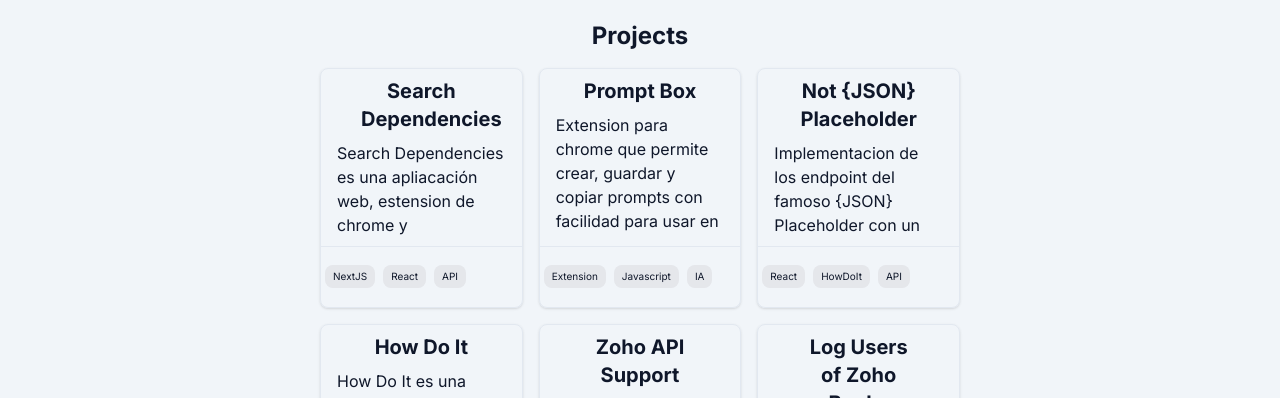
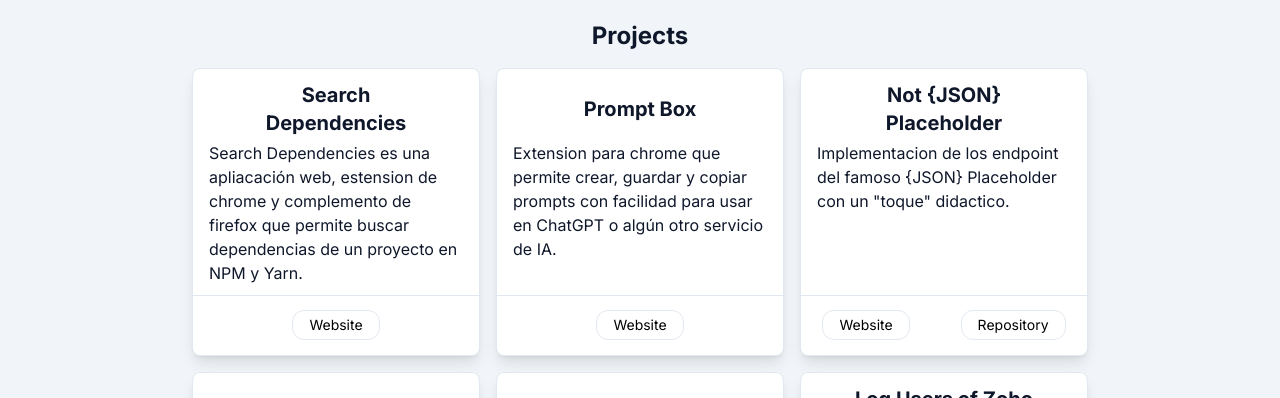
Before and after one commit to zenx5/zenx5pro, a Next.js app: page /en in a window 1280 px wide. Shown: the part 402-800 px from the top of the page. Built offline with nearby package versions, Linux system fonts and the light colour scheme.

Commit message:
card de proyectos

```diff
--- a/src/components/Projects.tsx
+++ b/src/components/Projects.tsx
@@ -68,24 +68,19 @@
 export default function Projects() {
 
 
-    return <div className="w-1/2">
+    return <div className="max-w-4xl mx-4">
         <h1 className="text-2xl font-bold text-center mb-4">Projects</h1>
         {/** Carousel of projects */}
-        <div className="w-full grid grid-cols-3 grid-flow-row gap-4 justify-between items-center">
-            {items.map( item => <div key={item.id} className="flex flex-col justify-between gap-2 border border-slate-200 rounded-lg shadow overflow-hidden w-full h-60 group">
-                <div className="flex flex-col h-44 overflow-hidden">
-                    <h2 className="mx-10 my-2 text-xl font-bold text-center">{item.title}</h2>
+        <div className="w-full grid lg:grid-cols-3 grid-cols-2 grid-flow-row gap-4 justify-between items-center">
+            {items.map( item => <div key={item.id} className="flex flex-col justify-between gap-2 border border-slate-200 rounded-lg shadow-lg overflow-hidden w-full h-72 group bg-white pt-2">
+                <div className="flex flex-col h-56 overflow-hidden">
+                    <h2 className="mx-10 my-2 text-xl font-bold text-center h-12 flex flex-col justify-center">{item.title}</h2>
                     <p className="px-4 mx-0 overflow-y-scroll" style={{ scrollbarWidth:"thin" }}>{item.description}</p>
                 </div>
-                <div className="relative h-16 border-t border-slate-200">
-                    <div className="flex flex-row gap-2 h-full w-full py-1 px-1 items-center">
-                        {item.tags.map( tag => <span key={tag} className="flex items-center justify-center text-[10px] bg-gray-200 px-2 py-1 rounded-lg">{tag}</span> )}
-                    </div>
-                    <div className="flex flex-row gap-2 absolute group-hover:top-0 items-center justify-around transition-all duration-1000 bg-white top-16 h-full w-full py-1">
+                <div className="flex flex-row gap-2 items-center justify-around border-t border-slate-200 top-16 h-16 w-full py-1">
                         <Link href={item.website ? item.website : '#'} target={item.website ? "_blank" : ""} rel="noreferrer" className={"text-sm border border-slate-200 px-4 py-1 rounded-xl" + (item.website ? " text-black cursor-pointer": " text-slate-300 cursor-default")}>Website</Link>
                         {!item.privateRepository && <Link href={item.repository ? item.repository : '#'} target={item.repository ? "_blank" : ""} rel="noreferrer" className={"text-sm border border-slate-200 px-4 py-1 rounded-xl" + (item.repository ? " text-black cursor-pointer": " text-slate-300 cursor-default")}>Repository</Link>}
                     </div>
-                </div>
             </div>)}
         </div>
     </div>
```
